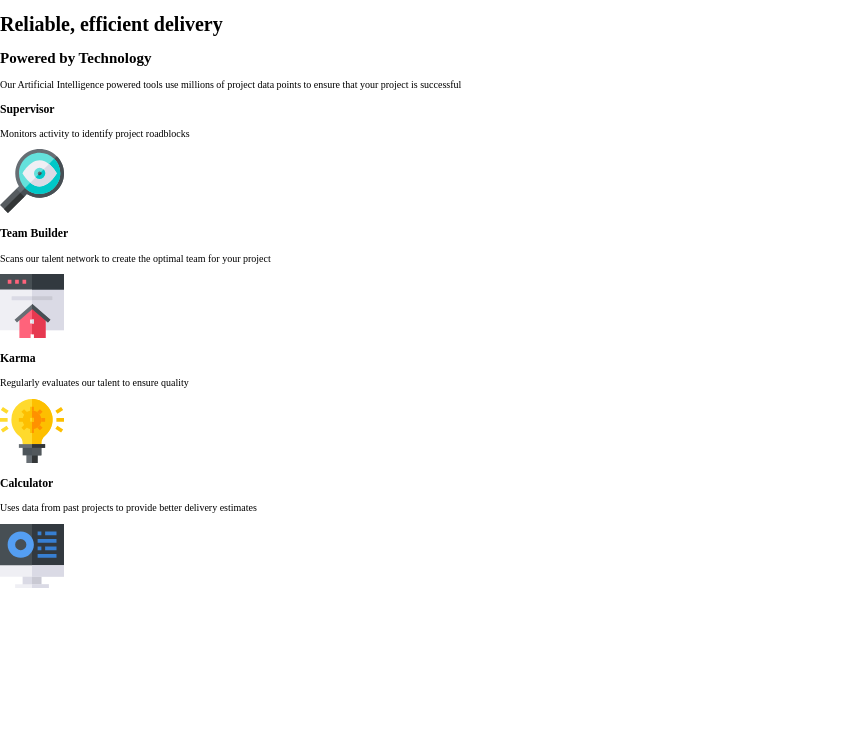
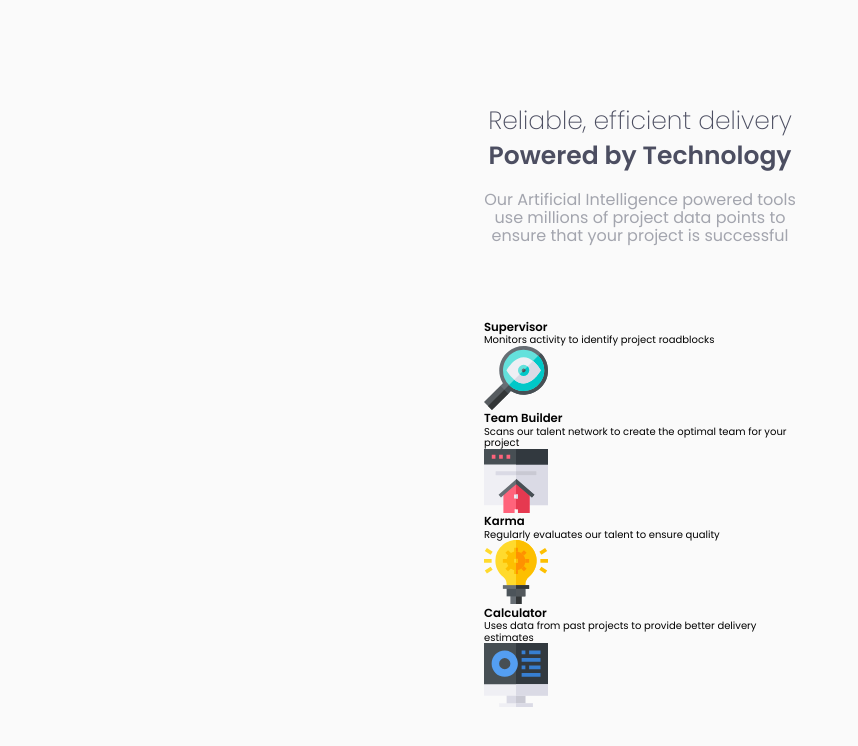
Before and after one commit to AChapeton/Four-card-feature-section, a plain HTML site: page index.html in a window 1280 px wide. Shown: the whole page, without its empty margins (0-858 px from the left). Drawn offline with Linux system fonts and the light colour scheme.

Commit message:
Header design

```diff
--- a/css/style.scss
+++ b/css/style.scss
@@ -1,11 +1,11 @@
 :root {
-  --red: hsl(0, 78%, 62%);
-  --cyan: hsl(180, 62%, 55%);
-  --orange: hsl(34, 97%, 64%);
-  --blue: hsl(212, 86%, 64%);
-  --very-dark-blue: hsl(234, 12%, 34%);
-  --grayish-blue: hsl(229, 6%, 66%);
-  --very-light-gray: hsl(0, 0%, 98%);
+  --red: #ea5353;
+  --cyan: #45d3d3;
+  --orange: #fcaf4a;
+  --blue: #549ef2;
+  --very-dark-blue: #4c4e61;
+  --grayish-blue: #a3a5ae;
+  --very-light-gray: #fafafa;
   --font: 'Poppins', sans-serif;
 }
 
@@ -17,4 +17,44 @@ html {
 *:before,
 *:after {
   box-sizing: inherit;
+  margin: 0;
+  padding: 0;
 }
+
+body {
+  font-family: var(--font);
+  background-color: var(--very-light-gray);
+}
+
+.wrapper {
+  max-width: 312px;
+  margin: 0 auto;
+  display: flex;
+  flex-direction: column;
+  justify-content: center;
+  align-items: center;
+  height: 100vh;
+
+  & > h1 {
+    font-size: 2.5rem;
+    font-weight: 200;
+    color: var(--very-dark-blue);
+    margin-bottom: 0.6rem;
+    text-align: center;
+  }
+
+  & > h2 {
+    font-size: 2.5rem;
+    color: var(--very-dark-blue);
+    font-weight: 600;
+    margin-bottom: 2rem;
+    text-align: center;
+  }
+
+  & > p {
+    font-size: 1.6rem;
+    color: var(--grayish-blue);
+    text-align: center;
+    margin-bottom: 7.5rem;
+  }
+}
--- a/index.html
+++ b/index.html
@@ -31,24 +31,24 @@
       </p>
       <div class="container">
         <article class="card">
-          <h3>Supervisor</h3>
+          <h3 class="card-title">Supervisor</h3>
           <p>Monitors activity to identify project roadblocks</p>
           <img src="/images/icon-supervisor.svg" alt="" />
         </article>
         <article class="card">
-          <h3>Team Builder</h3>
+          <h3 class="card-title">Team Builder</h3>
           <p>
             Scans our talent network to create the optimal team for your project
           </p>
           <img src="/images/icon-team-builder.svg" alt="" />
         </article>
         <article class="card">
-          <h3>Karma</h3>
+          <h3 class="card-title">Karma</h3>
           <p>Regularly evaluates our talent to ensure quality</p>
           <img src="/images/icon-karma.svg" alt="" />
         </article>
         <article class="card">
-          <h3>Calculator</h3>
+          <h3 class="card-title">Calculator</h3>
           <p>
             Uses data from past projects to provide better delivery estimates
           </p>
```
Also changed, not shown: css/style.css, 1 other file.
